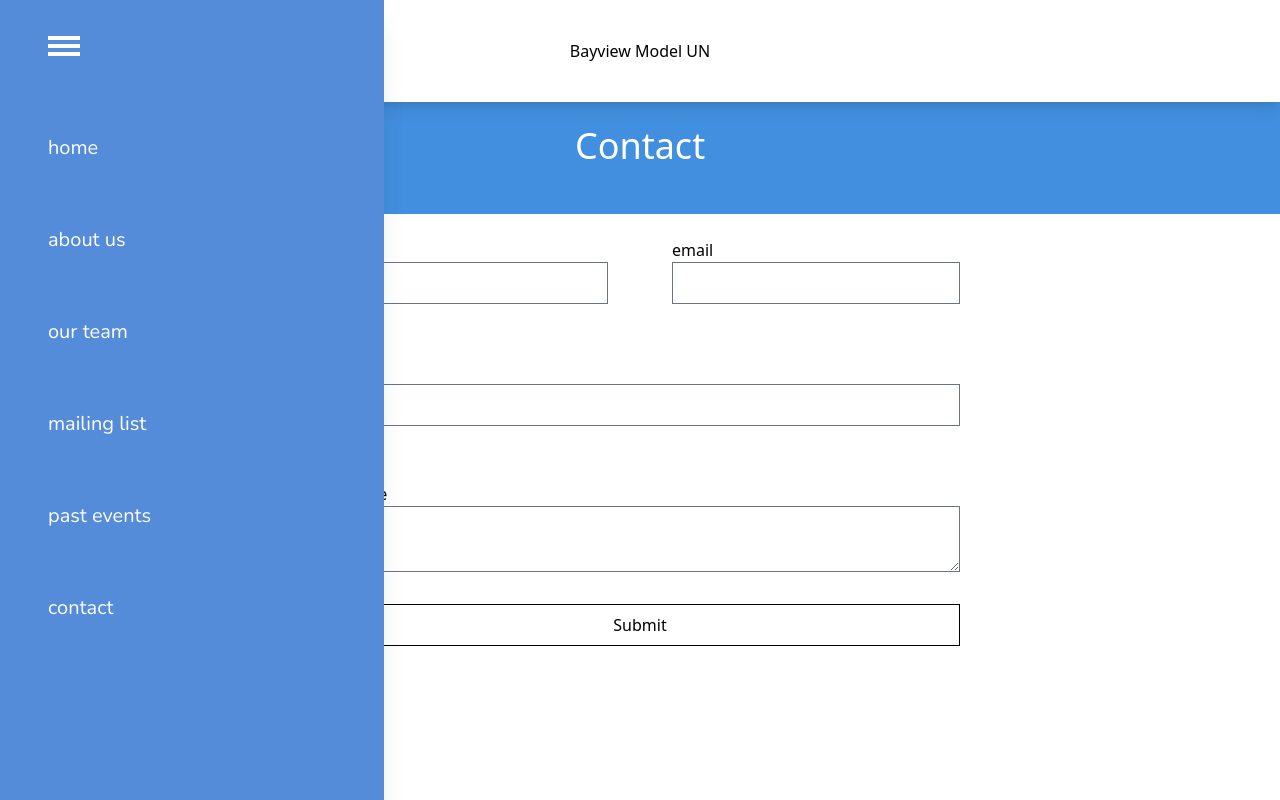
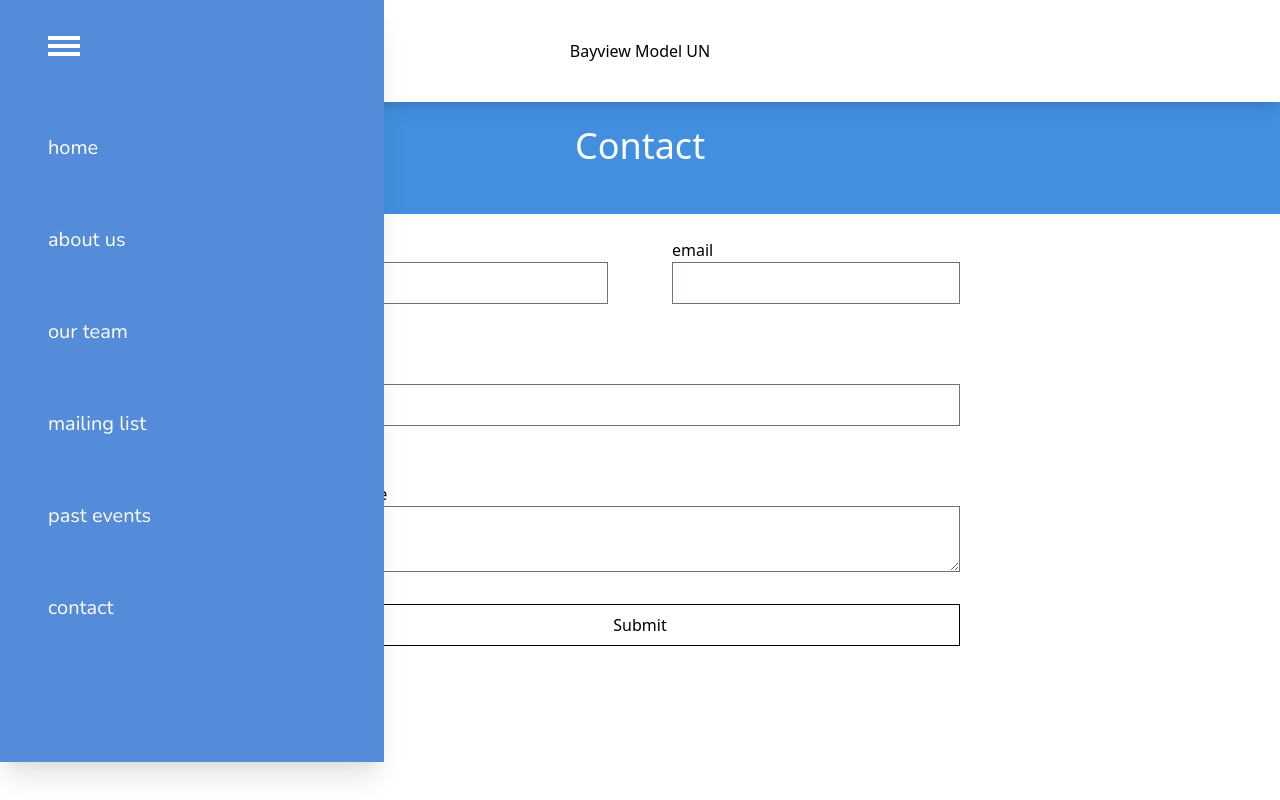
Before and after one commit to anyuan-chen/bayview-model-un, a Next.js app: page /contact in a window 1280 px wide. Both pictures are taken after a click on the button 64 px from the left and 48 px from the top of the page. Built offline with nearby package versions, Linux system fonts and the light colour scheme.

Commit message:
fixing navbar

```diff
--- a/components/navbar.js
+++ b/components/navbar.js
@@ -63,7 +63,7 @@
       </div>
       <div ref={wrapperRef} className={getSideBarClassName()}>
         <div className="w-96 text-white shadow-xl z-50">
-            <div className="space-y-5 h-screen bg-sub">
+            <div className="space-y-5 h-full bg-sub overflow-y-auto">
               <div onClick={toggleSidebar} className="px-10 py-6">
                 <button className="pt-2 pl-2">
                   <svg viewBox="0 0 100 80" width="40" height="40">
@@ -83,7 +83,7 @@
                   </svg>
                 </button>
               </div>
-              <div className="space-y-10 font-body text-xl pl-8 pr-12 pb-32 flex flex-col z-50">
+              <div className="space-y-10 font-body text-xl pl-8 pr-12 pb-32 flex flex-col">
                 <Link href="/">
                   <a className="default-element">
                     home
@@ -119,6 +119,5 @@
           </div>
         </div>
     </div>
-
   );
 }
```
